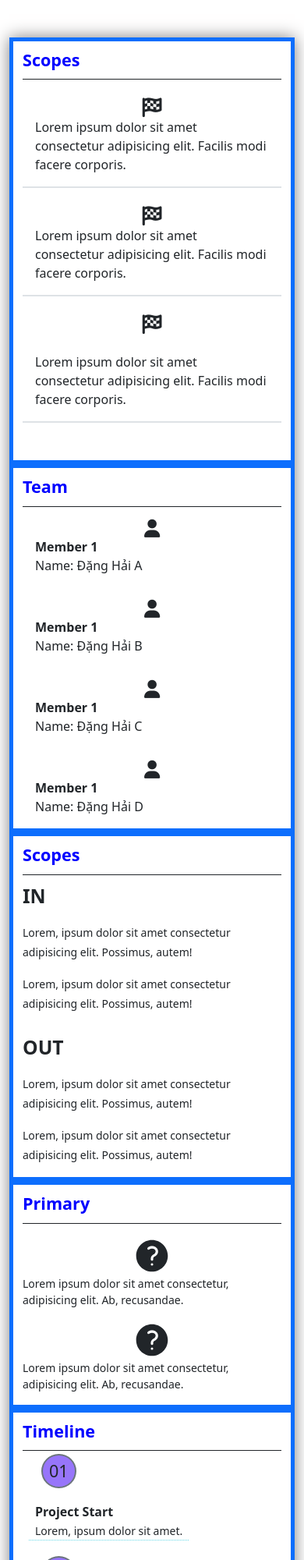
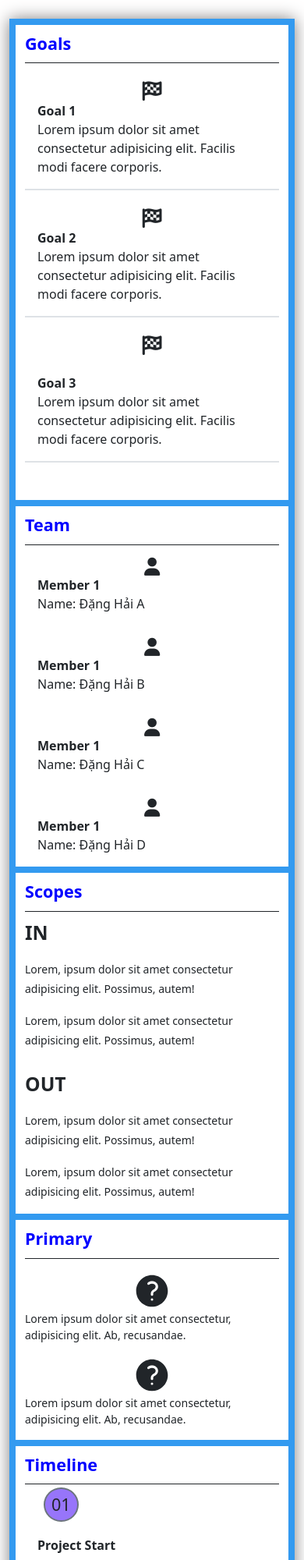
Before and after one commit to hdanq/digitalCV, a plain HTML site: page digital-cv.html in a window 390 px wide. Shown: the top 2000 px of the page at 78% size. Drawn offline with nearby package versions, Linux system fonts and the light colour scheme.

Commit message:
Update digital-cv.html

```diff
--- a/digital-cv.html
+++ b/digital-cv.html
@@ -40,26 +40,76 @@
       .shadows-container {
         box-shadow: 0 0 20px rgb(128, 126, 126);
       }
+      .border-content {
+        border: 8px solid #339af0;
+      }
+      #info-team .border-content:nth-child(1) {
+        border-bottom: none;
+        border-right: none;
+      }
+      .border-content:nth-child(2) {
+        border-bottom: none;
+        border-right: none;
+      }
+      .border-content:nth-child(3) {
+        border-right: none;
+      }
+      .border-content:nth-child(4) {
+        border-right: none;
+      }
+      @media (min-width: 768px) and (max-width: 998px) {
+        #info-team .border-content:nth-child(1) {
+          border-right: 8px solid #339af0;
+        }
+        .border-content:nth-child(2) {
+          border-right: 8px solid #339af0;
+        }
+        .border-content:nth-child(3) {
+          border-bottom: none;
+          border-right: 8px solid #339af0;
+        }
+        .border-content:nth-child(4) {
+          border-bottom: none;
+          border-right: 8px solid #339af0;
+        }
+      }
+      @media (max-width: 500px) {
+        #info-team .border-content:nth-child(1) {
+          border-right: 8px solid #339af0;
+        }
+        .border-content:nth-child(2) {
+          border-right: 8px solid #339af0;
+        }
+        .border-content:nth-child(3) {
+          border-bottom: none;
+          border-right: 8px solid #339af0;
+        }
+        .border-content:nth-child(4) {
+          border-bottom: none;
+          border-right: 8px solid #339af0;
+        }
+      }
     </style>
     <title>Digital CV</title>
   </head>
 
   <body>
-    <section class="container mt-5">
+    <section class="container my-4">
       <div class="row shadows-container">
-        <div class="row col-lg-9 col-md-12">
+        <div class="row col-lg-9 col-md-12" id="info-team">
           <!-- Goals -->
-          <div class="col-lg-8 col-md-12 border border-5 border-primary">
+          <div class="col-lg-8 col-md-12 border-content">
             <div
               class="fs-4 fw-bold border-bottom border-1 border-dark py-2 title"
             >
-              Scopes
+              Goals
             </div>
             <div
               class="d-flex my-3 border-bottom border-2 flex-lg-row flex-column align-items-center"
             >
               <i class="fa-solid fa-flag-checkered mx-5 mt-2 fs-2 mb-md-4"></i>
               <p class="mx-3">
+                <span class="fw-bold">Goal 1</span> <br />
                 Lorem ipsum dolor sit amet consectetur adipisicing elit. Facilis
                 modi facere corporis.
               </p>
@@ -69,6 +119,7 @@
             >
               <i class="fa-solid fa-flag-checkered mx-5 mt-2 fs-2 mb-md-4"></i>
               <p class="mx-3">
+                <span class="fw-bold">Goal 2</span> <br />
                 Lorem ipsum dolor sit amet consectetur adipisicing elit. Facilis
                 modi facere corporis.
               </p>
@@ -78,13 +129,14 @@
             >
               <i class="fa-solid fa-flag-checkered mx-5 mt-2 fs-2 mb-4"></i>
               <p class="mx-3">
+                <span class="fw-bold">Goal 3</span> <br />
                 Lorem ipsum dolor sit amet consectetur adipisicing elit. Facilis
                 modi facere corporis.
               </p>
             </div>
           </div>
           <!-- Team -->
-          <div class="col-lg-4 col-md-12 border border-5 border-primary">
+          <div class="col-lg-4 col-md-12 border-content">
             <div
               class="fs-4 fw-bold border-bottom border-1 border-dark py-2 title"
             >
@@ -117,7 +169,7 @@
           </div>
 
           <!-- Scopes -->
-          <div class="col-lg-8 col-md-12 border border-5 border-primary">
+          <div class="col-lg-8 col-md-12 border-content">
             <div
               class="fs-4 fw-bold border-bottom border-1 border-dark py-2 title"
             >
@@ -149,7 +201,7 @@
             </div>
           </div>
           <!-- Primary -->
-          <div class="col-lg-4 col-md-12 border border-5 border-primary">
+          <div class="col-lg-4 col-md-12 border-content">
             <div
               class="fs-4 fw-bold border-bottom border-1 border-dark py-2 title"
             >
@@ -197,7 +249,7 @@
         </div>
         <!-- Time line -->
         <div class="row col-lg-3 col-md-12">
-          <div class="col-sm-12 border border-5 border-primary">
+          <div class="col-sm-12 border-content">
             <div
               class="fs-4 fw-bold border-bottom border-1 border-dark py-2 title"
             >
```
